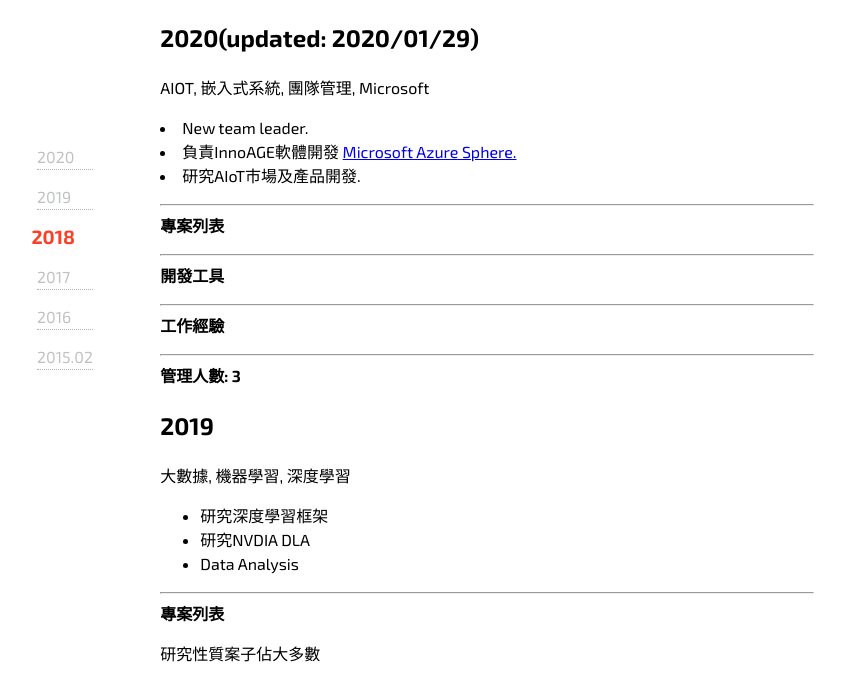
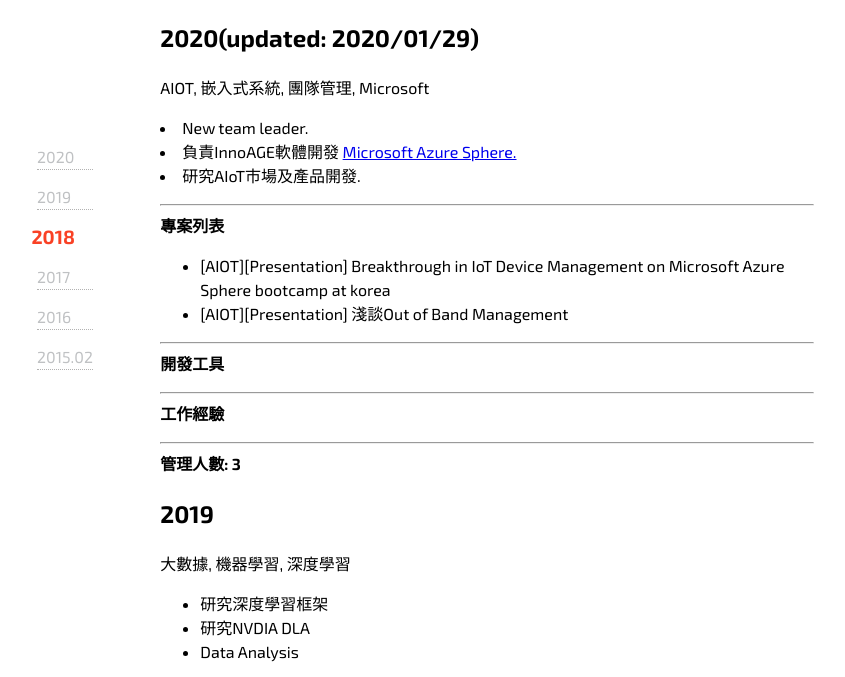
Before and after one commit to Shaing/ahtimeline, a plain HTML site: page index.html in a window 1280 px wide. Shown: the top 677 px of the page, without its empty margins (153-998 px from the left). Drawn offline with nearby package versions, Linux system fonts and the light colour scheme.

Commit message:
update 2020

```diff
--- a/index.html
+++ b/index.html
@@ -100,6 +100,8 @@
                 <hr>
                 <b>專案列表</b>
                 <ul>
+                    <li>[AIOT][Presentation] Breakthrough in IoT Device Management on Microsoft Azure Sphere bootcamp at korea</li>
+                    <li>[AIOT][Presentation] 淺談Out of Band Management</li>
                 </ul>
                 <hr>
                 <b>開發工具</b>
```
